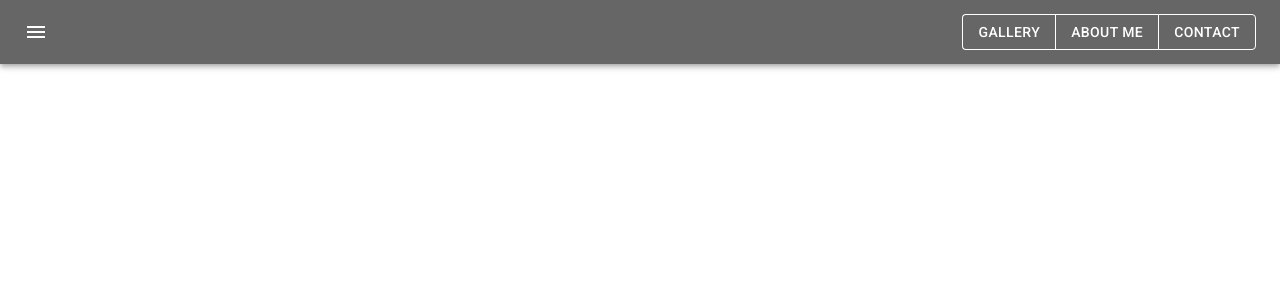
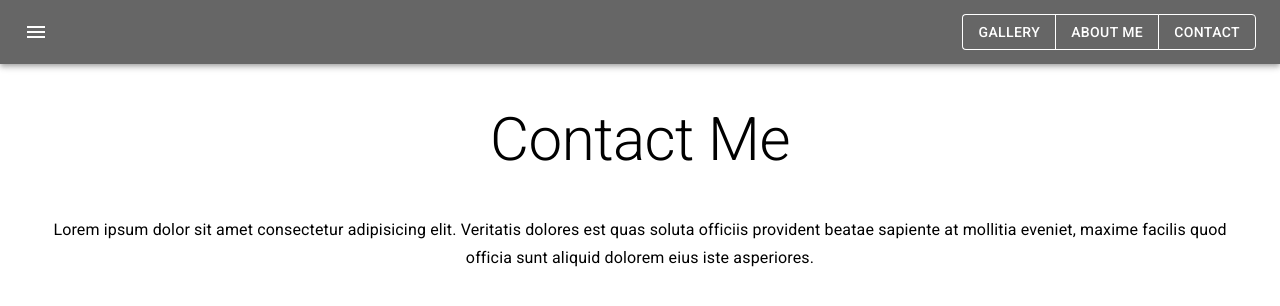
Before and after one commit to jcianciolo/woodworking-portfolio, a React (Create React App) app: page / in a window 1280 px wide. Both pictures are taken after a click on the button "CONTACT". Shown: the top 306 px of the page. Built offline with nearby package versions, Linux system fonts and the light colour scheme.

Commit message:
added Contact component and app bar onclick functionality

```diff
--- a/src/App.js
+++ b/src/App.js
@@ -3,6 +3,7 @@ import ButtonAppBar from './components/ButtonAppBar';
 import Typography from '@mui/material/Typography';
 import StandardImageList from './components/StandardImageList';
 import About from './components/About';
+import Contact from './components/Contact';
 import { useState } from 'react'
 
 function App() {
@@ -29,6 +30,7 @@ function App() {
       </div>}
 
       {aboutMe && <About />}
+      {contact && <Contact />}
 
     </div>
   );
--- /dev/null
+++ b/src/components/Contact.js
@@ -0,0 +1,15 @@
+import React from 'react'
+import Typography from '@mui/material/Typography'
+
+const Contact = () => {
+    return (
+        <>
+            <Typography variant="h2" sx={{ margin: 5 }}>Contact Me</Typography>
+            <Typography variant="subtitle1" sx={{ margin: 5 }}>
+                Lorem ipsum dolor sit amet consectetur adipisicing elit. Veritatis dolores est quas soluta officiis provident beatae sapiente at mollitia eveniet, maxime facilis quod officia sunt aliquid dolorem eius iste asperiores.
+            </Typography>
+        </>
+    )
+}
+
+export default Contact
```
